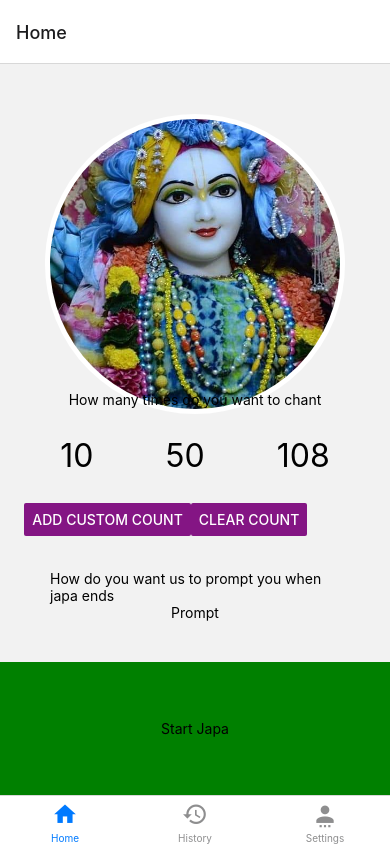
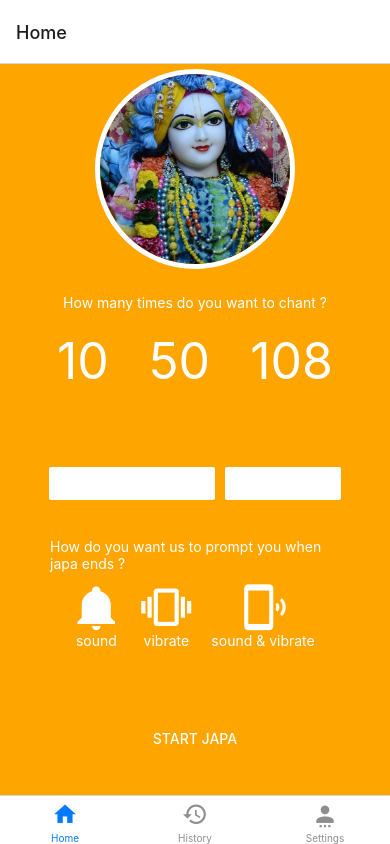
Before and after one commit to iPravinRathod/iChant, a React Native app: screen /Home in a window 390 px wide. Built offline with nearby package versions, Linux system fonts and the light colour scheme.

Commit message:
home screen design changed

```diff
--- a/App.js
+++ b/App.js
@@ -52,11 +52,4 @@ export default function App() {
   );
 }
 
-const styles = StyleSheet.create({
-  container: {
-    flex: 1,
-    backgroundColor: "orange",
-    alignItems: "center",
-    justifyContent: "center",
-  },
-});
+const styles = StyleSheet.create({});
--- a/components/Home.js
+++ b/components/Home.js
@@ -1,3 +1,4 @@
+import { useState } from "react";
 import {
   View,
   Text,
@@ -7,6 +8,7 @@ import {
   Button,
   Pressable,
 } from "react-native";
+import Prompt from "./Prompt";
 
 export default function Home() {
   const DATA = [
@@ -23,9 +25,11 @@ export default function Home() {
       title: 108,
     },
   ];
+
+  const [count, setCount] = useState(DATA);
   const Item = ({ title }) => (
     <View style={styles.item}>
-      <Text style={styles.title}>{title}</Text>
+      <Text style={[styles.title, styles.textWhite]}>{title}</Text>
     </View>
   );
   return (
@@ -33,31 +37,76 @@ export default function Home() {
       <View style={styles.imgContainer}>
         <Image style={styles.image} source={require("../assets/krishna.jpg")} />
       </View>
+
       <View style={styles.chantCountContainer}>
-        <Text>How many times do you want to chant</Text>
-        <View>
+        <Text style={styles.textWhite}>
+          How many times do you want to chant ?
+        </Text>
         <FlatList
           data={DATA}
           renderItem={({ item }) => <Item title={item.title} />}
           keyExtractor={(item) => item.id}
           horizontal={true}
         />
-          <View style={{ flexDirection: "row" }}>
-            <Button title="Add Custom Count" color="#841584" />
-            <Button title="Clear Count" color="#841584" />
+        <View style={{ flexDirection: "row", justifyContent: "space-between" }}>
+          <View
+            style={{ backgroundColor: "green", borderRadius: 5, margin: 5 }}
+          >
+            <Button
+              title="Add Custom Count"
+              color="white"
+              onPress={() => {
+                // setTimesPressed((current) => current + 1);
+                alert("pressed");
+              }}
+            />
+          </View>
+          {/* <Pressable onPress={() => alert("pressed")}>
+            <Text style={styles.textWhite}>Add Custom Count</Text>
+          </Pressable> */}
+          <View
+            style={{ backgroundColor: "green", borderRadius: 10, margin: 5 }}
+          >
+            <Button
+              title="Clear Count"
+              color="white"
+              onPress={() => {
+                // setTimesPressed((current) => current + 1);
+                alert("pressed");
+              }}
+            />
           </View>
         </View>
       </View>
+
       <View style={styles.promptContainer}>
-        <Text>How do you want us to prompt you when japa ends</Text>
-        <View>
-          <Text>Prompt</Text>
+        <Text style={styles.textWhite}>
+          How do you want us to prompt you when japa ends ?
+        </Text>
+        <View style={styles.promptIconContainer}>
+          <Prompt text="sound" icon="bell" />
+          <Prompt text="vibrate" icon="vibrate" />
+          <Prompt text="sound & vibrate " icon="cellphone-sound" />
         </View>
       </View>
+
       <View style={styles.JapaButtonContainer}>
-        <Pressable>
+        {/* <Pressable>
           <Text>Start Japa</Text>
-        </Pressable>
+        </Pressable> */}
+
+        <View
+          style={{ backgroundColor: "white", borderRadius: 5, width: "90%" }}
+        >
+          <Button
+            title="Start Japa"
+            color="orange"
+            onPress={() => {
+              // setTimesPressed((current) => current + 1);
+              alert("pressed");
+            }}
+          />
+        </View>
       </View>
     </View>
   );
@@ -66,47 +115,61 @@ export default function Home() {
 const styles = StyleSheet.create({
   container: {
     flex: 1,
+    flexDirection: "column",
     alignItems: "center",
     justifyContent: "center",
+    backgroundColor: "orange",
   },
+
   imgContainer: {
-    flex: 1,
-    paddingTop: 50,
-    borderRadius: 100,
+    flex: 3.75,
+    padding: 5,
+    // backgroundColor: "yellow",
   },
+  image: {
+    width: 200,
+    height: 200,
+    resizeMode: "cover",
+    borderRadius: 200,
+    borderWidth: 5,
+    borderColor: "white",
+  },
+
   chantCountContainer: {
-    flex: 1,
+    // backgroundColor: "red",
+    flex: 3.75,
     alignItems: "center",
     justifyContent: "center",
-    paddingTop: 150,
+    padding: 10,
   },
+
   promptContainer: {
-    flex: 1,
+    // backgroundColor: "green",
+    flex: 3,
     alignItems: "center",
     justifyContent: "center",
     paddingHorizontal: 50,
   },
   JapaButtonContainer: {
-    flex: 1,
+    // backgroundColor: "blue",
+    flex: 2,
     alignItems: "center",
     justifyContent: "center",
-    backgroundColor: "green",
     width: "100%",
-  },
-  image: {
-    width: 300,
-    height: 300,
-    resizeMode: "cover",
-    borderRadius: "50%",
-    borderWidth: 5,
-    borderColor: "white",
   },
   item: {
     padding: 20,
-    marginVertical: 8,
-    marginHorizontal: 16,
+    // marginVertical: 8,
+    // marginHorizontal: 16,
   },
   title: {
-    fontSize: 32,
+    fontSize: 50,
+  },
+  textWhite: {
+    color: "white",
+  },
+  promptIconContainer: {
+    flexDirection: "row",
+    // justifyContent: "center",
   },
 });
--- a/components/Login.js
+++ b/components/Login.js
@@ -14,16 +14,17 @@ import {
   View,
 } from "react-native";
 import { auth } from "../firebase";
+import Home from "./Home";
 
 const Login = ({ navigation }) => {
   const [email, setEmail] = useState("");
   const [password, setPassword] = useState("");
   //   const navigation = useNavigation();
-
   useEffect(() => {
     const unsubscribe = onAuthStateChanged(auth, (user) => {
       if (user) {
-        () => navigation.navigate("Home");
+        // <Home />;
+        () => navigation.navigate(Home);
       }
     });
     return unsubscribe;
@@ -132,3 +133,5 @@ const styles = StyleSheet.create({
     fontSize: 16,
   },
 });
+
+//in react native after login how to redirect to home page using tab navigation?
--- /dev/null
+++ b/components/Prompt.js
@@ -0,0 +1,24 @@
+import { View, Text, StyleSheet } from "react-native";
+import MaterialCommunityIcons from "react-native-vector-icons/MaterialCommunityIcons";
+
+export default function Prompt({ text, icon }) {
+  return (
+    <View style={styles.container}>
+      <MaterialCommunityIcons name={icon} color="white" size={50} />
+      <Text style={styles.text}>{text}</Text>
+    </View>
+  );
+}
+
+const styles = StyleSheet.create({
+  container: {
+    alignItems: "center",
+    // backgroundColor: "blue",
+    margin: 10,
+    alignContent: "center",
+  },
+  text: {
+    color: "white",
+    textAlign: "center",
+  },
+});
--- a/package.json
+++ b/package.json
@@ -9,6 +9,8 @@
     "web": "expo start --web"
   },
   "dependencies": {
+    "@expo/webpack-config": "^0.17.2",
+    "@react-native-async-storage/async-storage": "github:react-native-async-storage/async-storage",
     "@react-native-community/masked-view": "^0.1.11",
     "@react-native-firebase/app": "^17.0.0",
     "@react-navigation/bottom-tabs": "^6.5.4",
@@ -18,12 +20,14 @@
     "expo-status-bar": "~1.4.2",
     "firebase": "^9.17.1",
     "react": "18.1.0",
+    "react-dom": "18.1.0",
     "react-native": "0.70.5",
     "react-native-gesture-handler": "~2.8.0",
     "react-native-reanimated": "~2.12.0",
     "react-native-safe-area-context": "4.4.1",
     "react-native-screens": "~3.18.0",
     "react-native-vector-icons": "^9.2.0",
+    "react-native-web": "~0.18.9",
     "uninstall": "^0.0.0"
   },
   "devDependencies": {
```
Also changed, not shown: 1 other file (tests, documents, lock files or other folders). Lines whose indentation alone changed are shown as unchanged.
